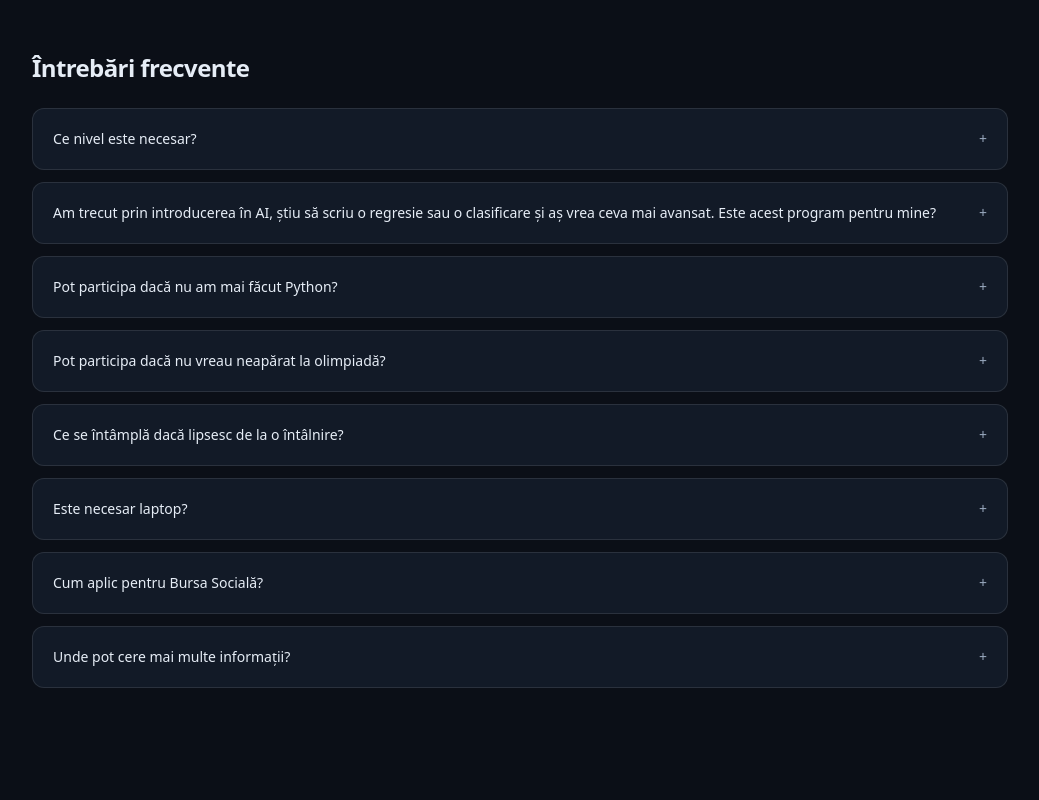
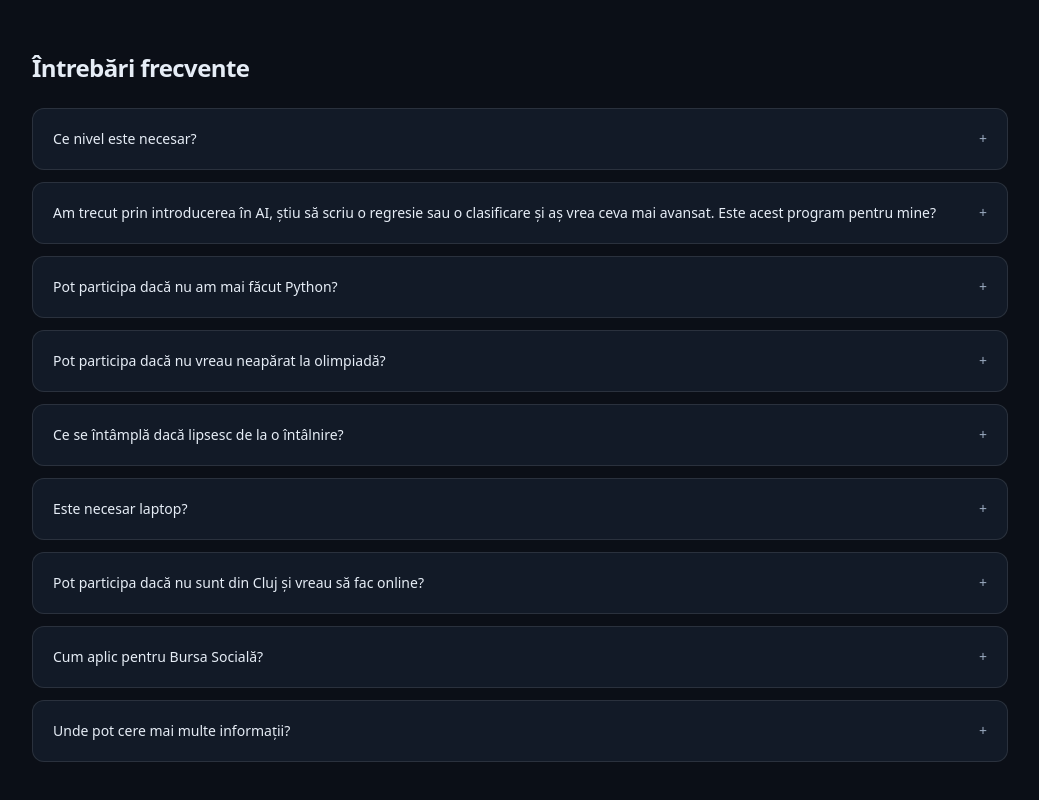
Before and after one commit to manudragomir/personal-website, a Next.js app: page /ai-olympiad-lab in a window 1280 px wide. Shown: the part 3989-4789 px from the top of the page, without its empty margins (120-1159 px from the left). Before the commit the page ends 4725 px from the top, so only its background shows below. Built offline with nearby package versions, Linux system fonts and the light colour scheme.

Commit message:
online q

```diff
--- a/data/ai-olympiad-lab.ts
+++ b/data/ai-olympiad-lab.ts
@@ -256,6 +256,12 @@ export const faq: {
     answer: "Da, elevii trebuie să aducă un laptop la întâlnirile săptămânale."
   },
   {
+    question: "Pot participa dacă nu sunt din Cluj și vreau să fac online?",
+    answer:
+      "Completează formularul și trimite-mi un mesaj pe email, cu mențiunea că vrei să participi online, la adresa",
+    link: { href: `mailto:${contactEmail}`, label: contactEmail }
+  },
+  {
     question: "Cum aplic pentru Bursa Socială?",
     answer:
       "Aplicația se face tot prin formularul de pe pagină. Documentele justificative vor fi cerute ulterior, atunci când va fi comunicată și grila de evaluare."
```
